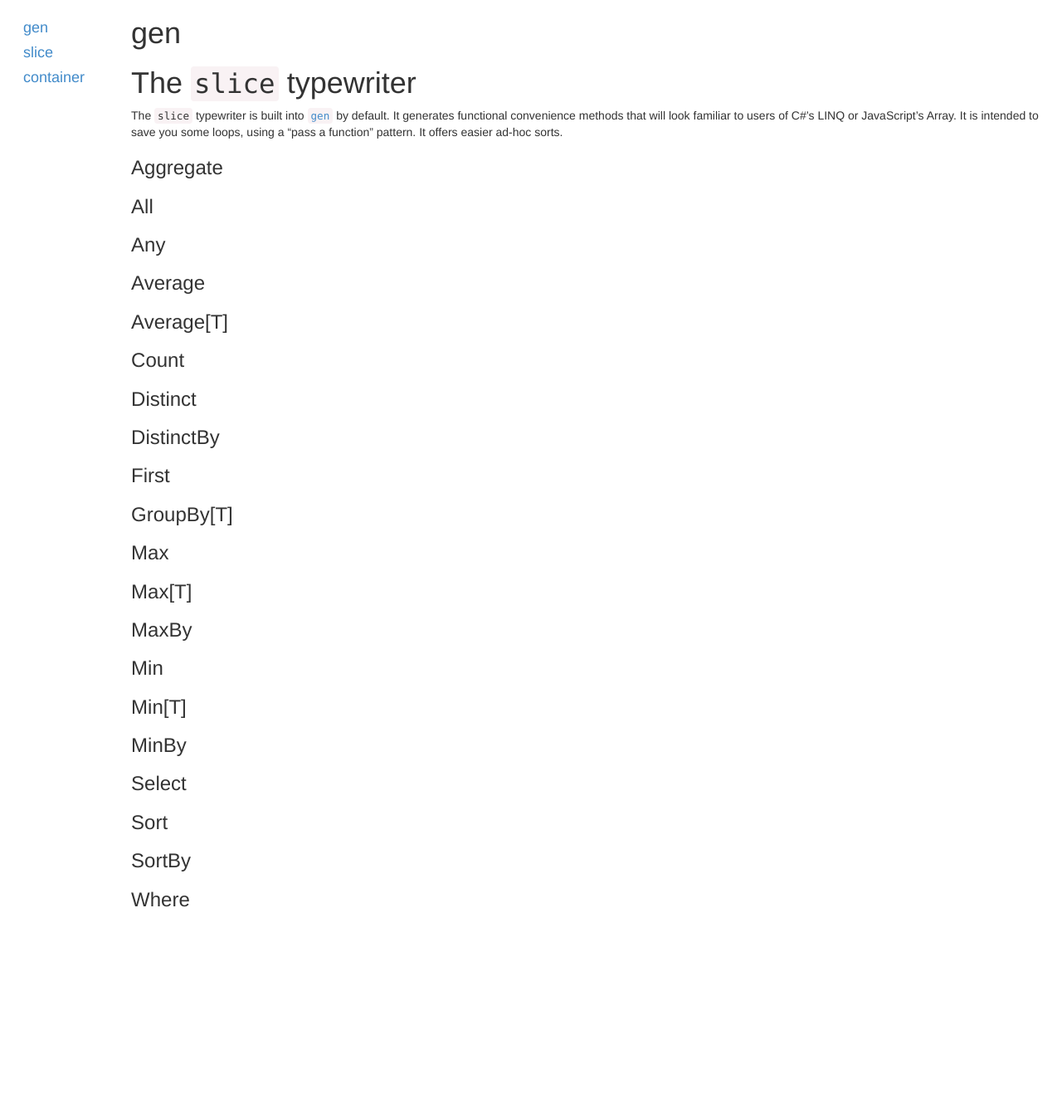
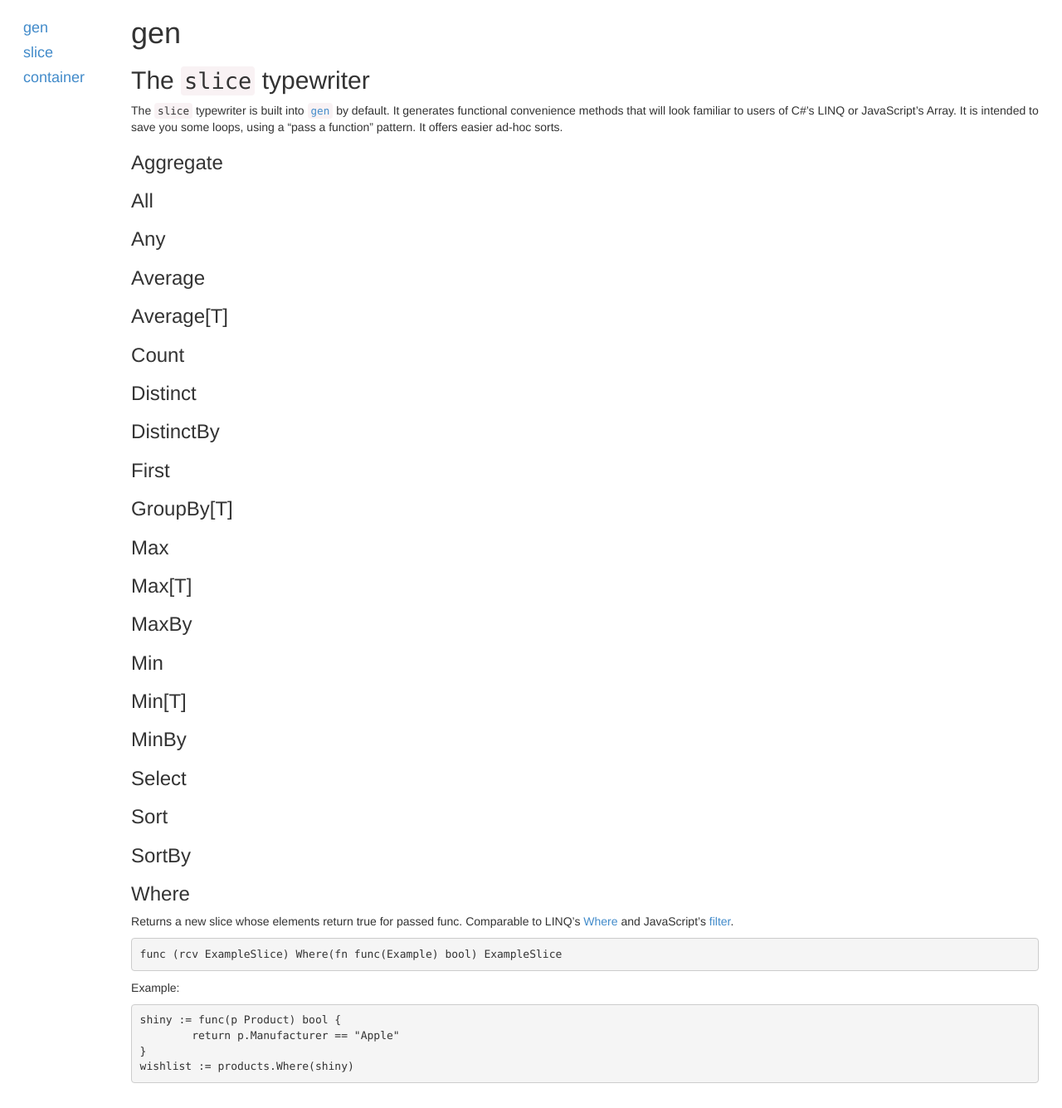
Before and after one commit to clipperhouse/gen, a Jekyll site: the page built from slice/index.md, in a window 1280 px wide. Shown: the whole page at 83% size. Built offline with Jekyll 4.4.1, drawn with Linux system fonts in a browser that asks for light colours; before the commit the page ends 1107 px from its top, so only the background shows below that.

Commit message:
content & css

```diff
--- a/_layouts/default.html
+++ b/_layouts/default.html
@@ -31,11 +31,11 @@
 						{% endfor %}
 					</td>
 					<td>
-						<h1>gen</h1>
+						<h1><a href="/">gen</a></h1>
 						{{ content }}
 					</td>
 				</tr>
 			</tbody>
-		</table>
+		</table><br />
 	</body>
 </html>
--- a/gen.css
+++ b/gen.css
@@ -10,3 +10,11 @@ td {
 code {
 	color: inherit;
 }
+
+a:hover{
+	text-decoration: none;
+}
+
+h1 > a {
+	color: inherit;
+}
--- a/slice/index.md
+++ b/slice/index.md
@@ -5,7 +5,7 @@ path: "/slice"
 order: 2
 ---
 
-# The `slice` typewriter
+## The `slice` typewriter
 
 The `slice` typewriter is built into [`gen`](../) by default. It generates functional convenience methods that will look familiar to users of C#'s LINQ or JavaScript's Array. It is intended to save you some loops, using a "pass a function" pattern. It offers easier ad-hoc sorts.
 
@@ -48,3 +48,14 @@ The `slice` typewriter is built into [`gen`](../) by default. It generates funct
 ### SortBy
 
 ### Where
+
+Returns a new slice whose elements return true for passed func. Comparable to LINQ’s [Where](http://msdn.microsoft.com/en-us/library/bb534803(v=vs.110).aspx) and JavaScript’s [filter](https://developer.mozilla.org/en-US/docs/Web/JavaScript/Reference/Global_Objects/Array/filter).
+
+	func (rcv ExampleSlice) Where(fn func(Example) bool) ExampleSlice
+
+Example:
+
+	shiny := func(p Product) bool {
+		return p.Manufacturer == "Apple"
+	}
+	wishlist := products.Where(shiny)
```
Also changed, not shown: container/index.md (+4 -2 lines), 4 other files.
